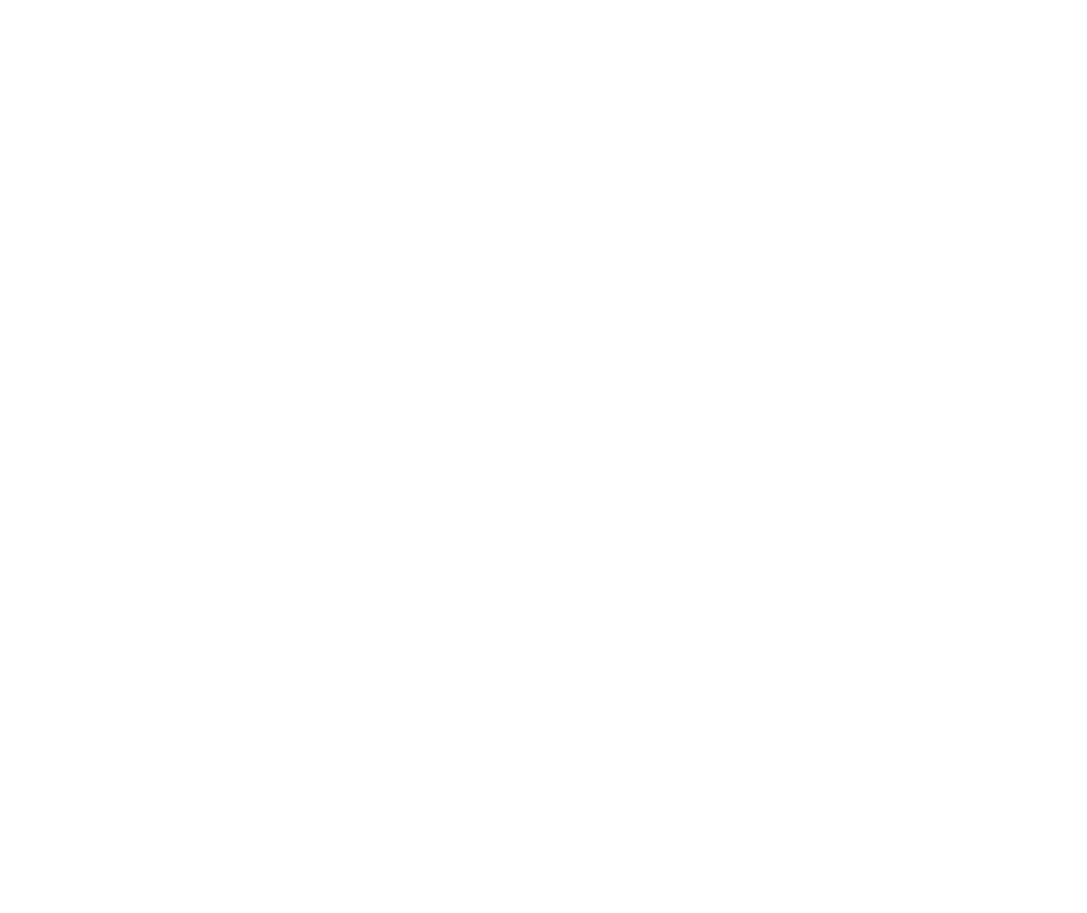
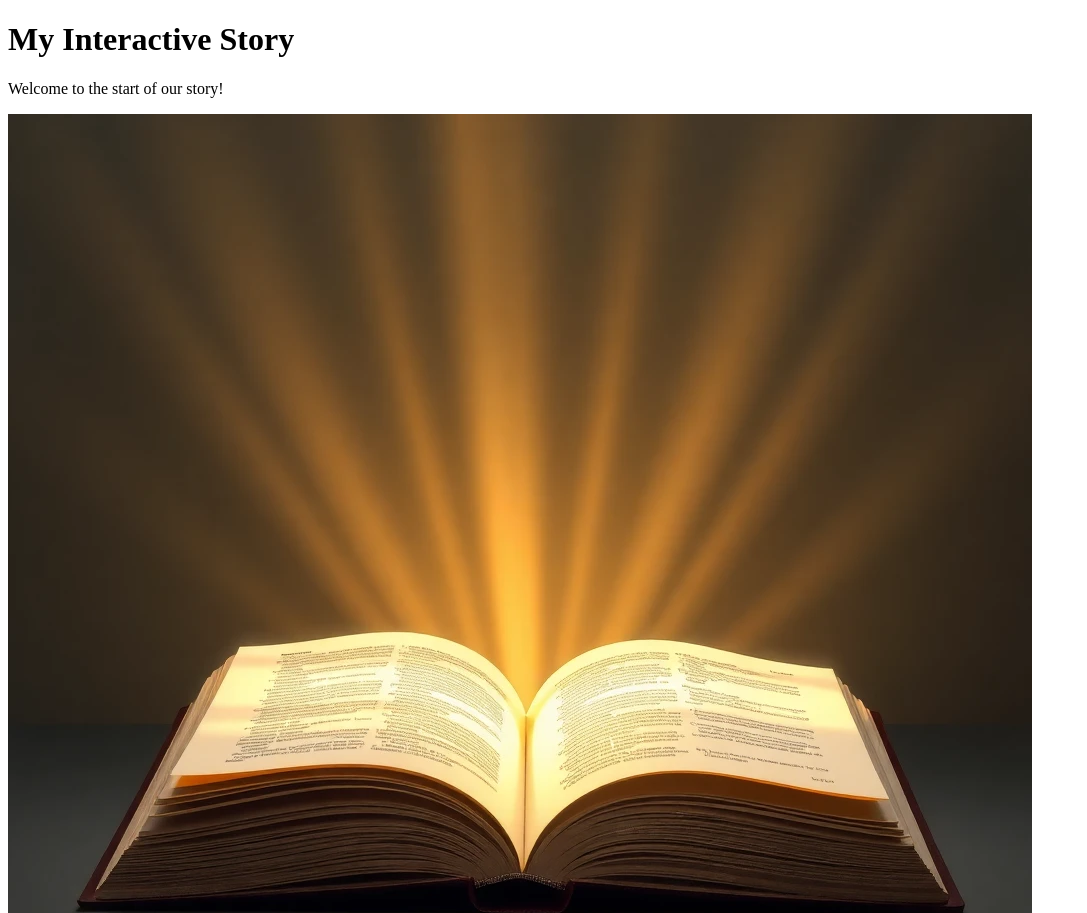
Before and after one commit to websimapi/websim-interactive-storybook, a plain HTML site: page index.html in a window 1280 px wide. Shown: the top 913 px of the page, without its empty margins (0-1087 px from the left). Before the commit the page ends 800 px from the top, so only its background shows below. Drawn offline with Linux system fonts and the light colour scheme.

Commit message:
v3: Yes that sounds perfect

```diff
--- a/index.html
+++ b/index.html
@@ -1 +1,19 @@
-<!-- v2: content unavailable -->
+<!DOCTYPE html>
+<html>
+<head>
+  <title>Interactive Storybook</title>
+  <link rel="stylesheet" href="style.css">
+</head>
+<body>
+  <h1>My Interactive Story</h1>
+  <div id="story-area">
+    <p id="story-text"></p>
+    <img id="story-image" src="" alt="Story Image">
+    <audio id="story-sound" src=""></audio>
+  </div>
+  <button id="next-button">Next Page</button>
+
+  <script type="module" src="script.js"></script>
+<script defer src="https://static.cloudflareinsights.com/beacon.min.js/v8c78df7c7c0f484497ecbca7046644da1771523124516" integrity="sha512-8DS7rgIrAmghBFwoOTujcf6D9rXvH8xm8JQ1Ja01h9QX8EzXldiszufYa4IFfKdLUKTTrnSFXLDkUEOTrZQ8Qg==" data-cf-beacon='{"version":"2024.11.0","token":"4c6229722a6346bc8eb5cb0e5eae5d41","server_timing":{"name":{"cfCacheStatus":true,"cfEdge":true,"cfExtPri":true,"cfL4":true,"cfOrigin":true,"cfSpeedBrain":true},"location_startswith":null}}' crossorigin="anonymous"></script>
+</body>
+</html>
--- a/script.js
+++ b/script.js
@@ -8,8 +8,8 @@ let currentPage = 0;
 const storyData = [
   {
     text: "Welcome to the start of our story!",
-    image: "",
-    sound: ""
+    image: "assets/storybook_welcome.png",
+    sound: "assets/welcome_chime.wav"
   }
 ];
 
```
Also changed, not shown: assets/storybook_welcome.png (added), 1 other file.
